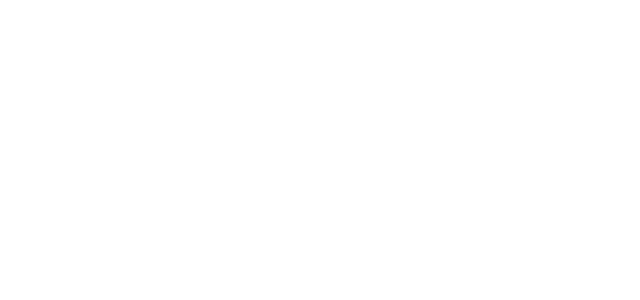
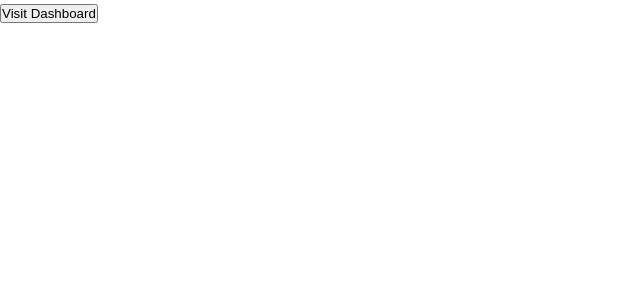
Before and after one commit to aditya90205/Admin_Dashboard, a React (Vite) app: page / in a window 1280 px wide. Before the commit this address had no page. Shown: the top 300 px of the page, without its empty margins (0-640 px from the left). Built offline with nearby package versions, Linux system fonts and the light colour scheme.

Commit message:
Final Commit

```diff
--- a/src/App.tsx
+++ b/src/App.tsx
@@ -1,4 +1,4 @@
-import { BrowserRouter as Router, Routes, Route } from "react-router-dom";
+import { BrowserRouter as Router, Routes, Route, Link } from "react-router-dom";
 import { Suspense, lazy } from "react";
 import Loader from "./components/Loader";
 import NewProduct from "./pages/management/NewProduct";
@@ -21,6 +21,10 @@ const App = () => {
     <Router>
       <Suspense fallback={<Loader />}>
         <Routes>
+
+          <Route path="/" element={<Link to="/admin/dashboard"> <button>Visit Dashboard</button></Link>} />
+
+
           <Route path="/admin/dashboard" element={<Dashboard />} />
           <Route path="/admin/transaction" element={<Transaction />} />
           <Route path="/admin/product" element={<Product />} />
```
